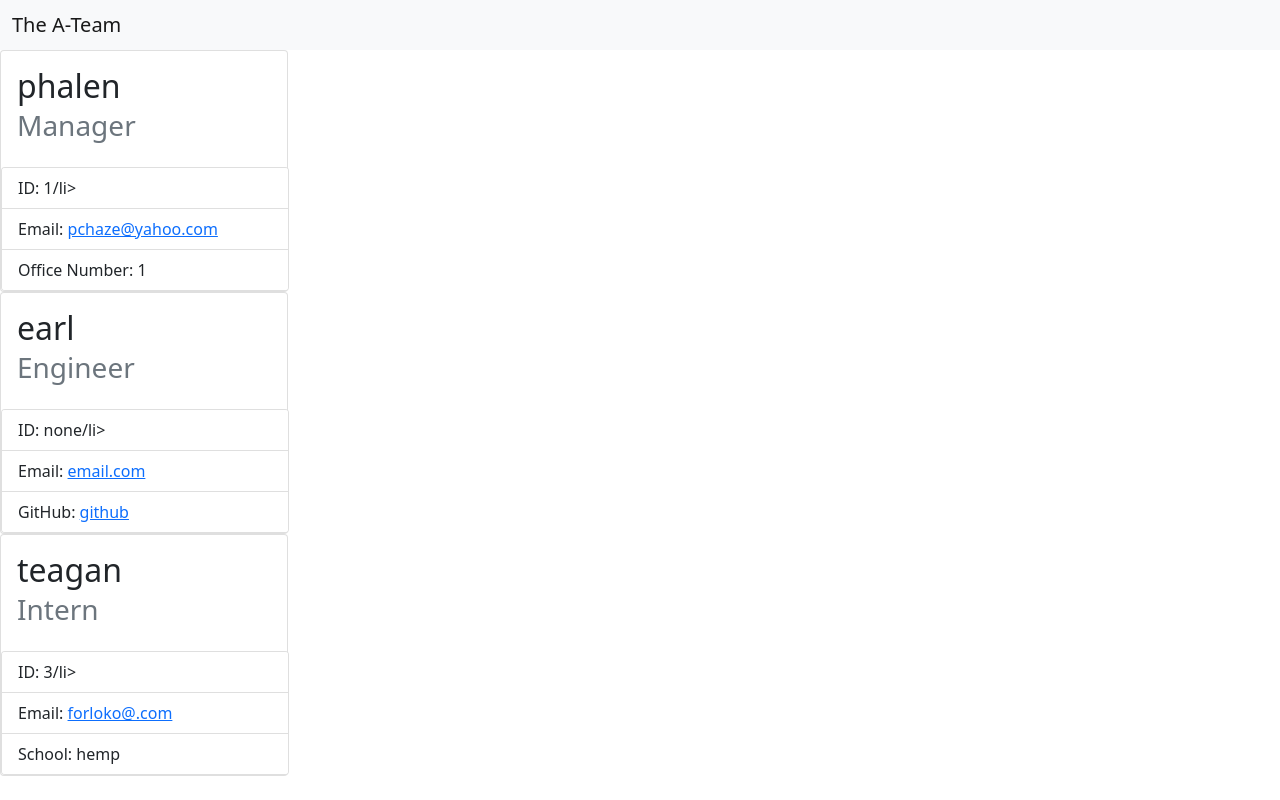
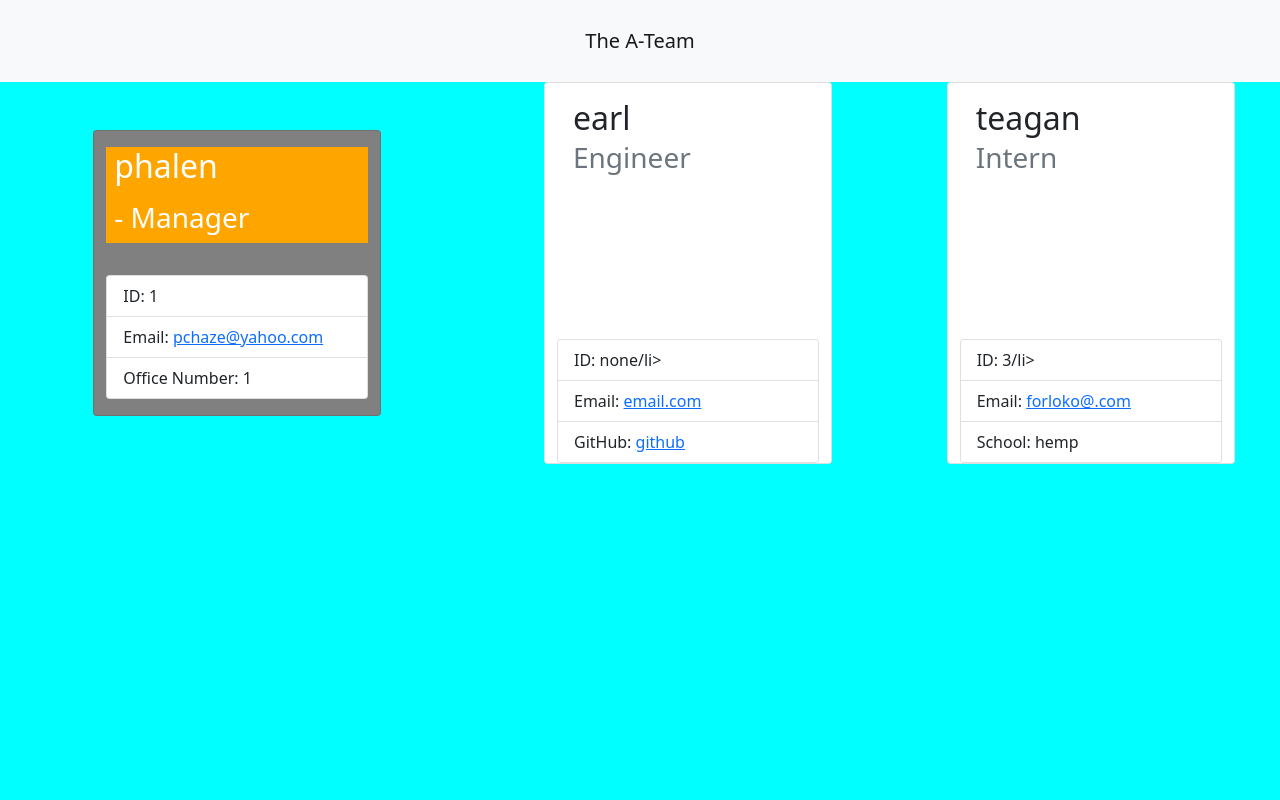
Before and after one commit to PhalenH/team-profile-generator, a website: page generated-profile/profile.html in a window 1280 px wide. Drawn offline with nearby package versions, Linux system fonts and the light colour scheme.

Commit message:
adjusted created html and added adjustments to index.js for html layout, added styling to for css relating to generated html

```diff
--- a/generated-profile/generated.css
+++ b/generated-profile/generated.css
@@ -0,0 +1,12 @@
+body {
+    background-color: aqua;
+}
+
+.member-header {
+    background-color: orange;
+    color: white;
+}
+
+.full-card {
+    background-color: gray;
+}
--- a/generated-profile/profile.html
+++ b/generated-profile/profile.html
@@ -12,30 +12,30 @@
     <body>
         <nav class="navbar navbar-light bg-light">
             <div class="container-fluid">
-              <span class="navbar-brand mb-0 h1">The A-Team </span>
+              <h1 class="navbar-brand m-3 w-100 text-center">The A-Team </h1>
             </div>
           </nav>
 
-          <div>
-        <div class="card" style="width: 18rem;">
-            <div class="card-body">
-                <h2 class="card-title">phalen</h5>
-                <h3 class="card-subtitle mb-2 text-muted">Manager</h6>
+          <section class= "row justify-content-around card-container">
+        <div class="card col-12 col-md-6 col-lg-4 m-5 full-card" style="width: 18rem;">
+            <div class="member-header px-2 my-3">
+                <h2 class="card-title">phalen</h2>
+                <h3 class="card-subtitle mt-3 mb-2">- Manager</h3>
             </div>
-            <div class="card" style="width: 18rem;">
+            <div class="card my-3">
                 <ul class="list-group list-group-flush">
-                    <li class="list-group-item">ID: 1/li>
+                    <li class="list-group-item">ID: 1</li>
                     <li class="list-group-item">Email: <a href="mailto:pchaze@yahoo.com">pchaze@yahoo.com</a></li><li class="list-group-item">Office Number: 1</li>
                 </ul>
             </div>
         </div>
 
-        <div class="card" style="width: 18rem;">
+        <div class="card col-12 col-md-6 col-lg-4" style="width: 18rem;">
             <div class="card-body">
                 <h2 class="card-title">earl</h5>
                 <h3 class="card-subtitle mb-2 text-muted">Engineer</h6>
             </div>
-            <div class="card" style="width: 18rem;">
+            <div class="card">
                 <ul class="list-group list-group-flush">
                     <li class="list-group-item">ID: none/li>
                     <li class="list-group-item">Email: <a href="mailto:email.com">email.com</a></li><li class="list-group-item">GitHub: <a href="https://github.com/github">github</a></li>
@@ -43,18 +43,18 @@
             </div>
         </div>
 
-        <div class="card" style="width: 18rem;">
+        <div class="card col-12 col-md-6 col-lg-4" style="width: 18rem;">
             <div class="card-body">
                 <h2 class="card-title">teagan</h5>
                 <h3 class="card-subtitle mb-2 text-muted">Intern</h6>
             </div>
-            <div class="card" style="width: 18rem;">
+            <div class="card">
                 <ul class="list-group list-group-flush">
                     <li class="list-group-item">ID: 3/li>
                     <li class="list-group-item">Email: <a href="mailto:forloko@.com">forloko@.com</a></li><li class="list-group-item">School: hemp</li>
                 </ul>
             </div>
         </div>
-        </div>
+        </section>
     </body>
     </html>
```
Also changed, not shown: index.js (+9 -9 lines).
